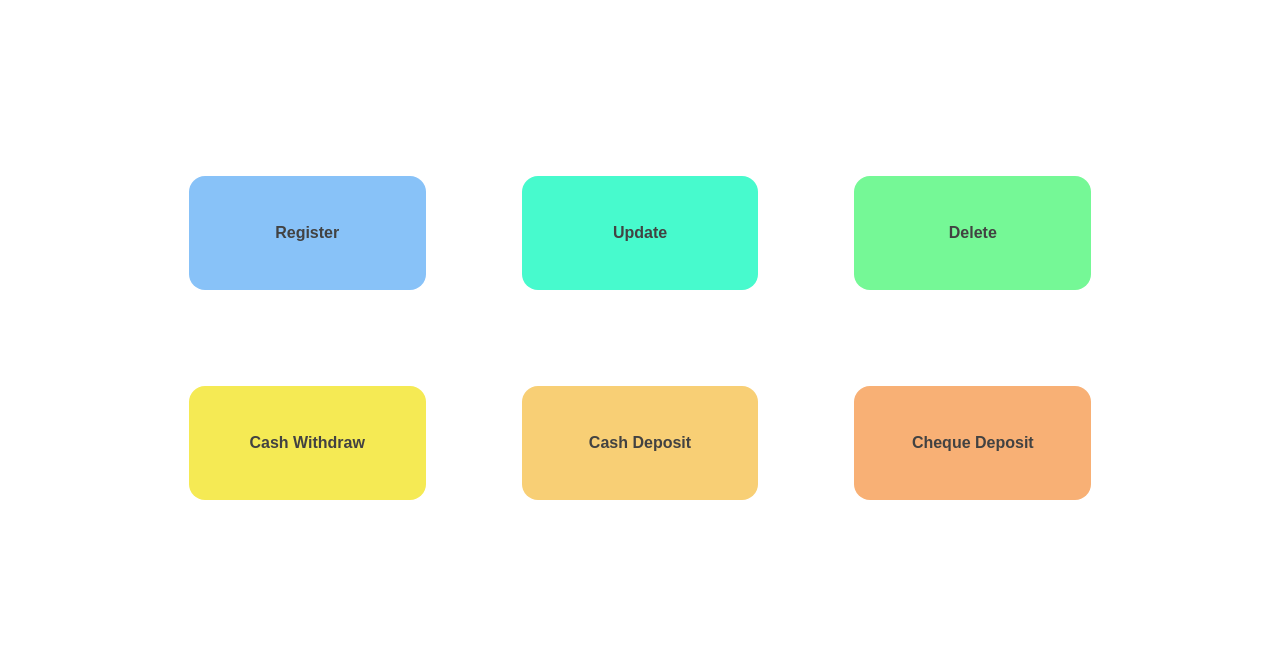
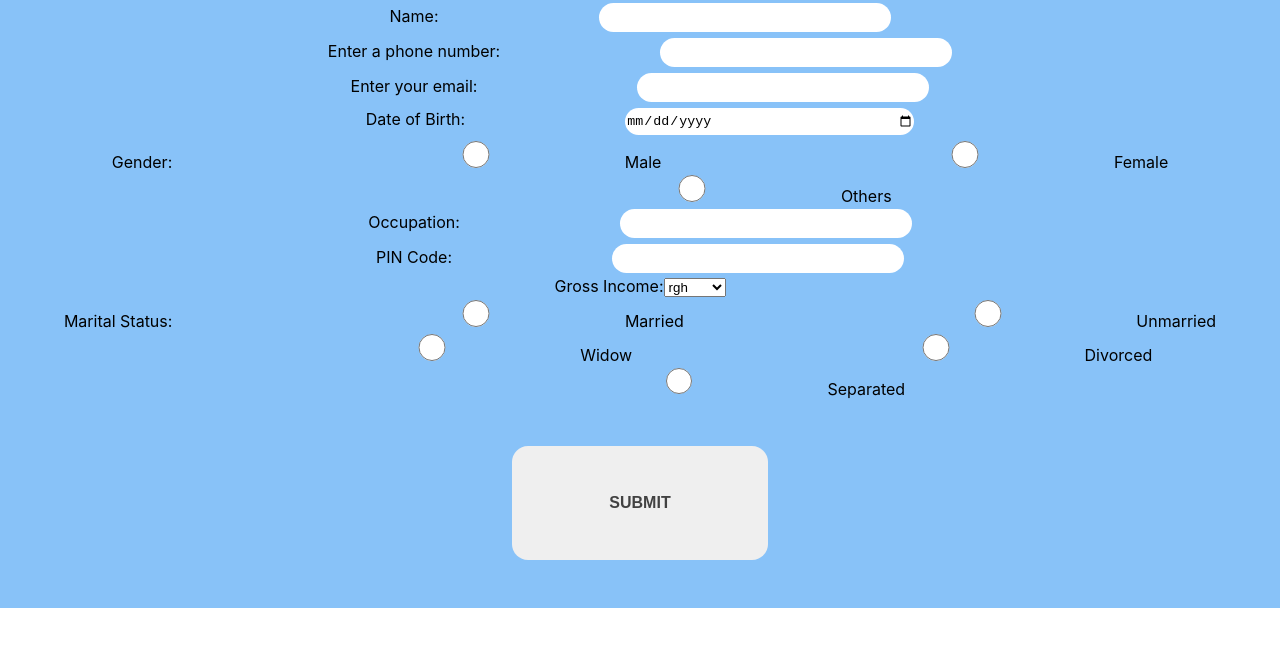
Before and after one commit to ameyzing09/banking-system-frontend, a React (Create React App) app: page / in a window 1280 px wide. Shown: the top 646 px of the page. Built offline with nearby package versions, Linux system fonts and the light colour scheme.

Commit message:
register component

```diff
--- a/src/App.js
+++ b/src/App.js
@@ -1,13 +1,14 @@
-
 import './App.css';
 import Dashboard from './components/dashboard';
 import Login from './components/login/index.js';
+import Register from './components/register/index.js';
 
 function App() {
   return (
     <div className="App">
       {/* <Login /> */}
-      <Dashboard />
+      {/*<Dashboard /> */}
+      {<Register/>}
     </div>
   );
 }
--- a/src/components/dashboard/index.css
+++ b/src/components/dashboard/index.css
@@ -30,6 +30,6 @@ button{
 .deposit{
     background-color: rgb(248, 207, 117);
 }
-.cheque{
+.summary{
     background-color: rgb(248, 176, 117);
 }
--- a/src/components/dashboard/index.js
+++ b/src/components/dashboard/index.js
@@ -9,7 +9,7 @@ export default function Dashboard() {
     <button className='delete'>Delete</button>
     <button className='withdraw'>Cash Withdraw</button>
     <button className='deposit'>Cash Deposit</button>
-    <button className='cheque'>Cheque Deposit</button>
+    <button className='summary'>Summary</button>
     </div>
   )
 }
--- /dev/null
+++ b/src/components/register/index.js
@@ -0,0 +1,58 @@
+import React from 'react'
+
+export default function Register() {
+  return (
+    <div className='register'>
+
+      <label forName="name">Name:</label>
+      <input type="text" id="name"></input>
+      <br/>
+
+      <label forName="phone">Enter a phone number:</label>
+      <input type="tel" id="phone" pattern="[0-9]{4}-[0-9]{4}-[0-9]{2}" required></input>
+      <br/>
+
+      <label forName="email">Enter your email:</label>
+      <input type="email" id="email"></input>
+      <br/>
+
+      <label forName="dob">Date of Birth:</label>
+      <input type="date" id="dob"></input>
+      <br/>
+
+      <label>Gender:</label>
+      <input type="radio" id="gender" name="gender" value="male"/> Male
+      <input type="radio" id="gender" name="gender" value="female"/> Female
+      <input type="radio" id="gender" name="gender" value="others"/> Others
+      <br/>
+
+      <label forName="occupation">Occupation:</label>
+      <input type="text" id="occupation"></input>
+      <br/>
+
+      <label>PIN Code:</label>
+      <input type="text" pattern="[0-9]{6}" title="Five digit pincode" />
+      <br/>
+
+      <label forName="income">Gross Income:</label>
+      <select id="income" name="income">
+        <option value="1">rgh</option>
+        <option value="2">dcfvgh</option>
+        <option value="3">sdfgh</option>
+        <option value="4">dfg</option>
+      </select>
+      <br/>
+
+      <label>  Marital Status:</label>
+      <input type="radio" id="marital" name="marital" value="married"/> Married
+      <input type="radio" id="marital" name="marital" value="unmarried"/> Unmarried
+      <input type="radio" id="marital" name="marital" value="widow"/> Widow
+      <input type="radio" id="marital" name="marital" value="divorced"/> Divorced
+      <input type="radio" id="marital" name="marital" value="separated"/> Separated
+
+      <br/>
+
+      <button className='registerBtn'>SUBMIT</button>
+    </div>
+  )
+}
```
Also changed, not shown: src/components/register/index.css (added), src/components/register/index.html (added).
